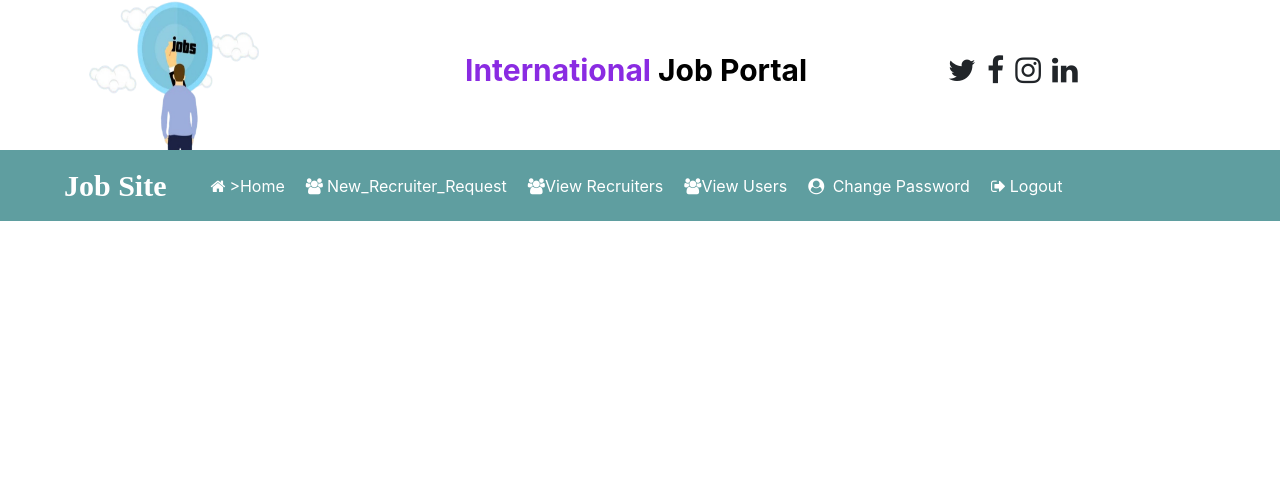
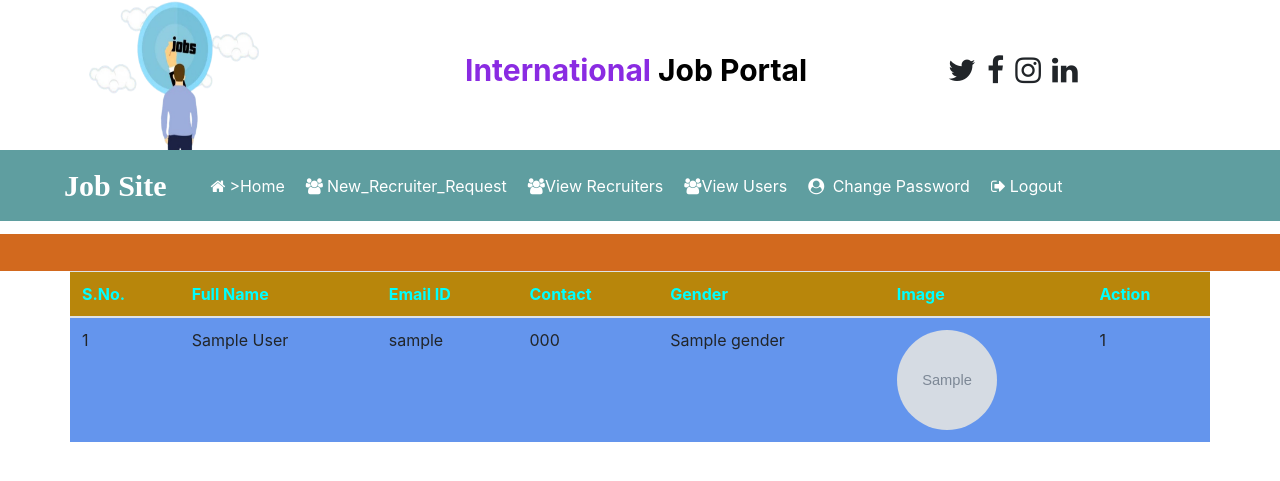
Before and after one commit to auvishekdas/drf-job-portal-api, a Django app: template Jobportal/Job/templates/view_users.html in a window 1280 px wide. Shown: the top 481 px of the page. Run offline with Django 3.2, Linux system fonts and the light colour scheme; the template is opened without the code that fills it: most values are stand-ins (such as "Sample title", 1, 10 or a date in 2020); grey boxes marked "Sample" are stand-in pictures.

Commit message:
Update full repository

```diff
--- a/Jobportal/Job/templates/admin_navigation.html
+++ b/Jobportal/Job/templates/admin_navigation.html
@@ -78,7 +78,7 @@ white-space: nowrap;
     </li>
 
     <li class="nav-item">
-        <a class="nav-link" href="#" ><i class="fa fa-users mr-0"></i>View Users</a>
+        <a class="nav-link" href="{% url 'view_users' %}" ><i class="fa fa-users mr-0"></i>View Users</a>
     </li>
 
 
--- a/Jobportal/Job/templates/user_signup.html
+++ b/Jobportal/Job/templates/user_signup.html
@@ -37,7 +37,7 @@
 
         <div class="form-group col-md-12">
             <label>Contact Number</label>
-            <input type="text" class="form-control" name="Contact" placeholder="Enter your Contact Number" required>
+            <input type="text" class="form-control" name="mobile" placeholder="Enter your Contact Number" required>
         </div>
     </div>
 
--- a/Jobportal/Job/templates/view_users.html
+++ b/Jobportal/Job/templates/view_users.html
@@ -4,4 +4,35 @@
 
 {% include 'admin_navigation.html' %}
 
+<marquee style="font-family: 'Monotype Corsiva' ; font-size: 25px ; color: darksalmon ; background-color: chocolate ; font-weight: bold ; margin-top: 1%;">
+    View Candidate Users
+</marquee>
+
+<table class="table table-hover container">
+    <thead>
+    <tr style = "background-color:darkgoldenrod ; color: cyan">
+        <th>S.No.</th>
+        <th>Full Name</th>
+        <th>Email ID</th>
+        <th>Contact</th>
+        <th>Gender</th>
+        <th>Image</th>
+        <th>Action</th>
+    </tr>
+    </thead>
+    <tbody>
+    {% for i in data %}
+    <tr style="background-color:cornflowerblue">
+        <td>{{forloop.counter}}</td>
+        <td>{{i.user.first_name}} {{i.user.last_name}}</td>
+        <td>{{i.user.username}}</td>
+        <td>{{i.mobile}}</td>
+        <td>{{i.gender}}</td>
+        <td><img src="{{i.image.url}}" style="width: 100px; height: 100px; border-radius: 50%"></td>
+        <td>{{forloop.counter}}</td>
+    </tr>
+    {% endfor %}
+    </tbody>
+</table>
+
 {% endblock %}
--- a/Jobportal/Jobportal/urls.py
+++ b/Jobportal/Jobportal/urls.py
@@ -31,5 +31,6 @@ urlpatterns = [
     path('recruiter_signup', recruiter_signup, name = "recruiter_signup"),
     path('admin_home', admin_home, name = "admin_home"),
     path('Logout', Logout, name = "Logout"),
+    path('view_users', view_users, name = "view_users"),
 
 ]+static(settings.MEDIA_URL, document_root=settings.MEDIA_ROOT)
```
Also changed, not shown: Jobportal/Job/views.py (+8 -1 lines), README.md.
